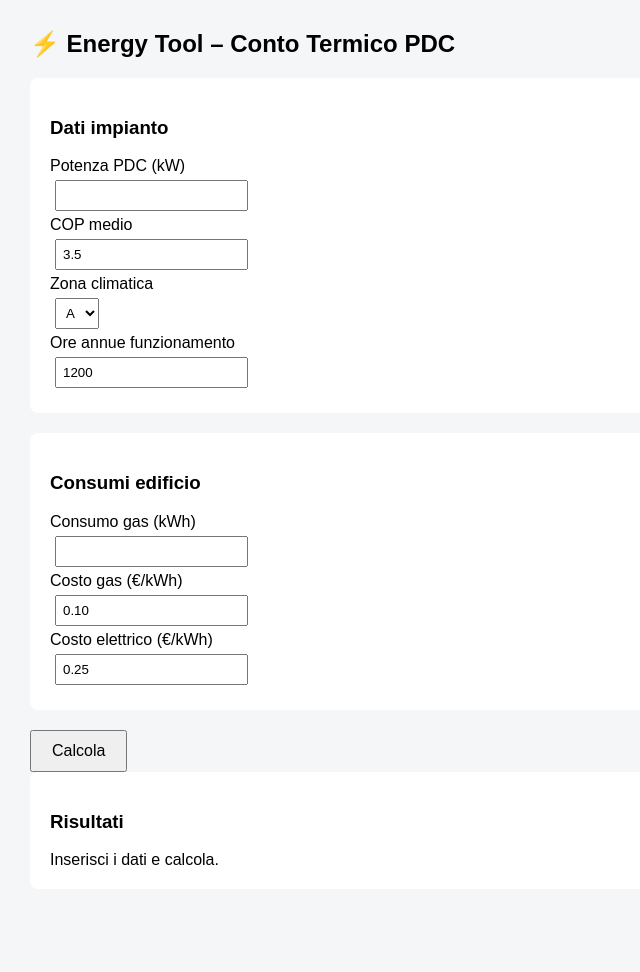
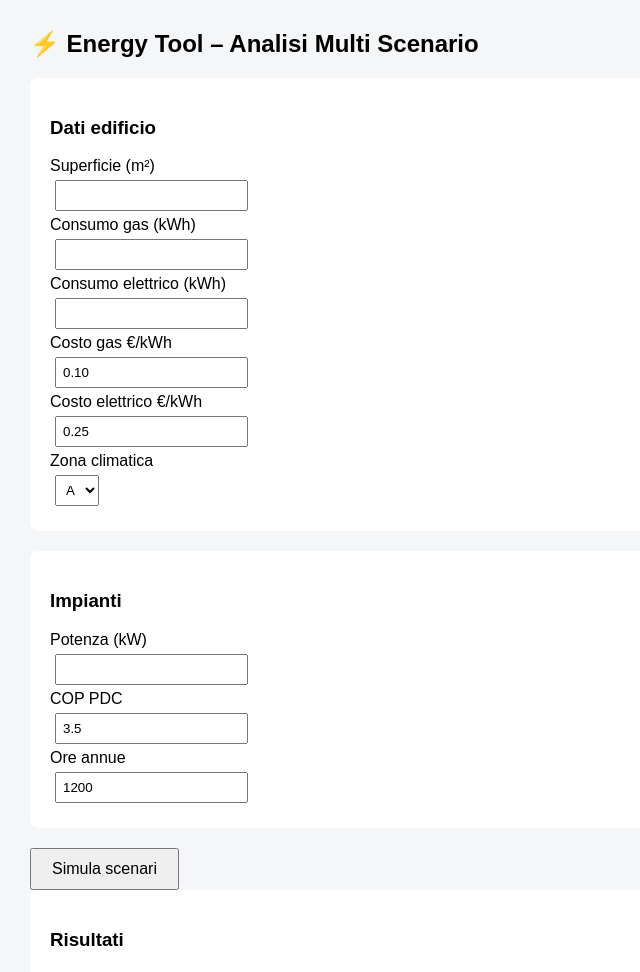
Before and after one commit to studiosulimo-cpu/calcolotermico, a plain HTML site: page index.html in a window 1280 px wide. Shown: the whole page, without its empty margins (0-640 px from the left). Before the commit the page ends 919 px from the top, so only its background shows below. Drawn offline with Linux system fonts and the light colour scheme.

Commit message:
Update index.html

```diff
--- a/index.html
+++ b/index.html
@@ -2,32 +2,41 @@
 <html lang="it">
 <head>
 <meta charset="UTF-8">
-<title>Energy Tool CT 3.0</title>
+<title>Energy Tool Pro</title>
 <script src="app.js" defer></script>
 
 <style>
 body { font-family: Arial; margin: 30px; background:#f4f6f8;}
 .box { background:white; padding:20px; margin-bottom:20px; border-radius:8px;}
 input, select { padding:6px; margin:5px;}
-button { padding:10px 20px; font-size:16px; cursor:pointer;}
-h2 { margin-bottom: 20px; }
+button { padding:10px 20px; font-size:16px;}
+.best { background:#d4edda; padding:10px; margin-bottom:10px;}
 </style>
+</head>
 
-</head>
 <body>
 
-<h2>⚡ Energy Tool – Conto Termico PDC</h2>
+<h2>⚡ Energy Tool – Analisi Multi Scenario</h2>
 
 <div class="box">
-<h3>Dati impianto</h3>
+<h3>Dati edificio</h3>
 
-<label>Potenza PDC (kW)</label><br>
-<input id="potenza" type="number"><br>
+Superficie (m²)<br>
+<input id="sup"><br>
 
-<label>COP medio</label><br>
-<input id="cop" type="number" value="3.5"><br>
+Consumo gas (kWh)<br>
+<input id="gas"><br>
 
-<label>Zona climatica</label><br>
+Consumo elettrico (kWh)<br>
+<input id="ele"><br>
+
+Costo gas €/kWh<br>
+<input id="cgas" value="0.10"><br>
+
+Costo elettrico €/kWh<br>
+<input id="cele" value="0.25"><br>
+
+Zona climatica<br>
 <select id="zona">
 <option value="A">A</option>
 <option value="B">B</option>
@@ -35,32 +44,29 @@ h2 { margin-bottom: 20px; }
 <option value="D">D</option>
 <option value="E">E</option>
 <option value="F">F</option>
-</select><br>
-
-<label>Ore annue funzionamento</label><br>
-<input id="ore" type="number" value="1200"><br>
+</select>
 
 </div>
 
 <div class="box">
-<h3>Consumi edificio</h3>
+<h3>Impianti</h3>
 
-<label>Consumo gas (kWh)</label><br>
-<input id="gas" type="number"><br>
+Potenza (kW)<br>
+<input id="potenza"><br>
 
-<label>Costo gas (€/kWh)</label><br>
-<input id="cgas" type="number" step="0.01" value="0.10"><br>
+COP PDC<br>
+<input id="cop" value="3.5"><br>
 
-<label>Costo elettrico (€/kWh)</label><br>
-<input id="cele" type="number" step="0.01" value="0.25"><br>
+Ore annue<br>
+<input id="ore" value="1200"><br>
 
 </div>
 
-<button onclick="calcola()">Calcola</button>
+<button onclick="calcola()">Simula scenari</button>
 
 <div class="box">
 <h3>Risultati</h3>
-<div id="out">Inserisci i dati e calcola.</div>
+<div id="out"></div>
 </div>
 
 </body>
```
